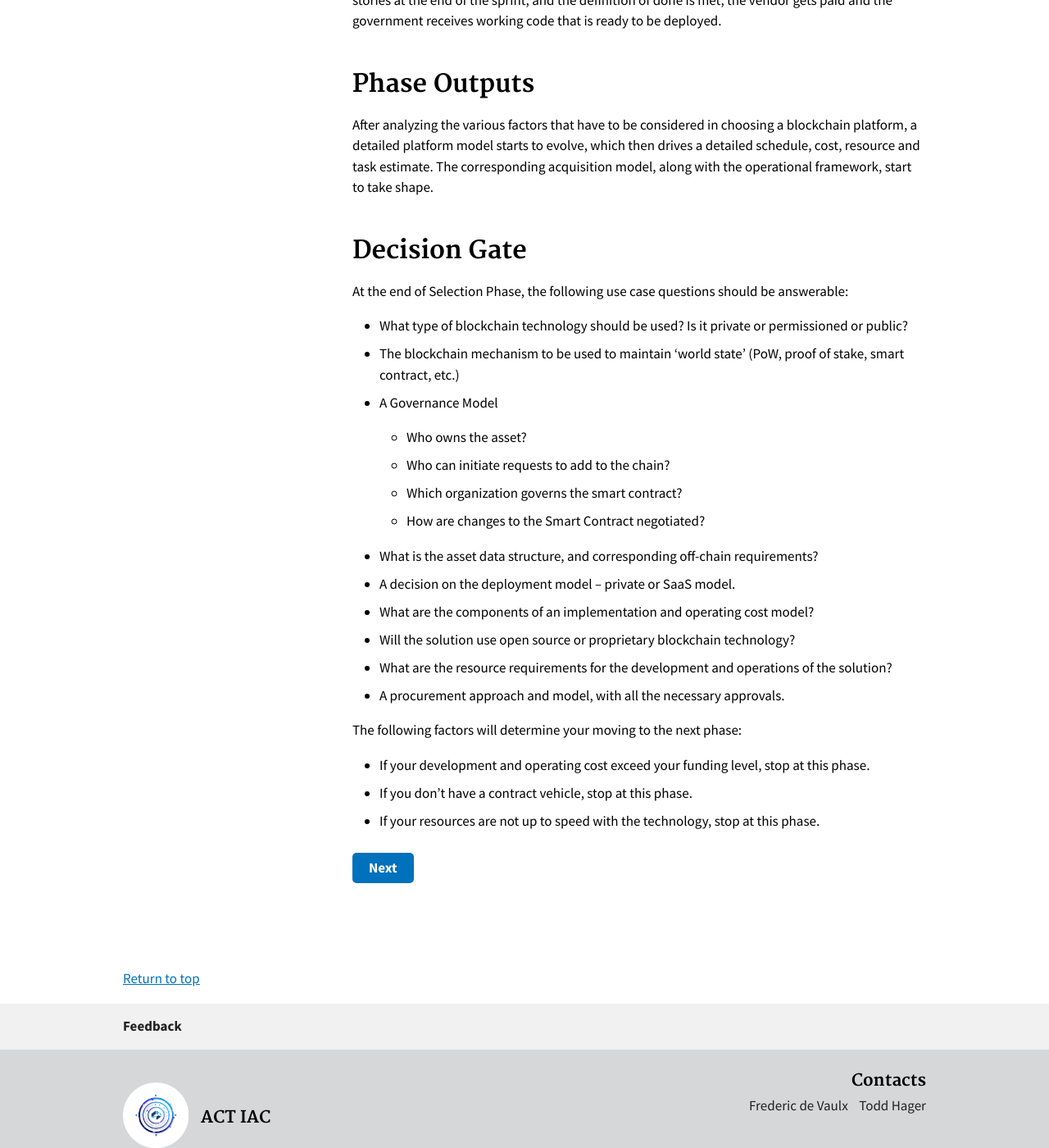
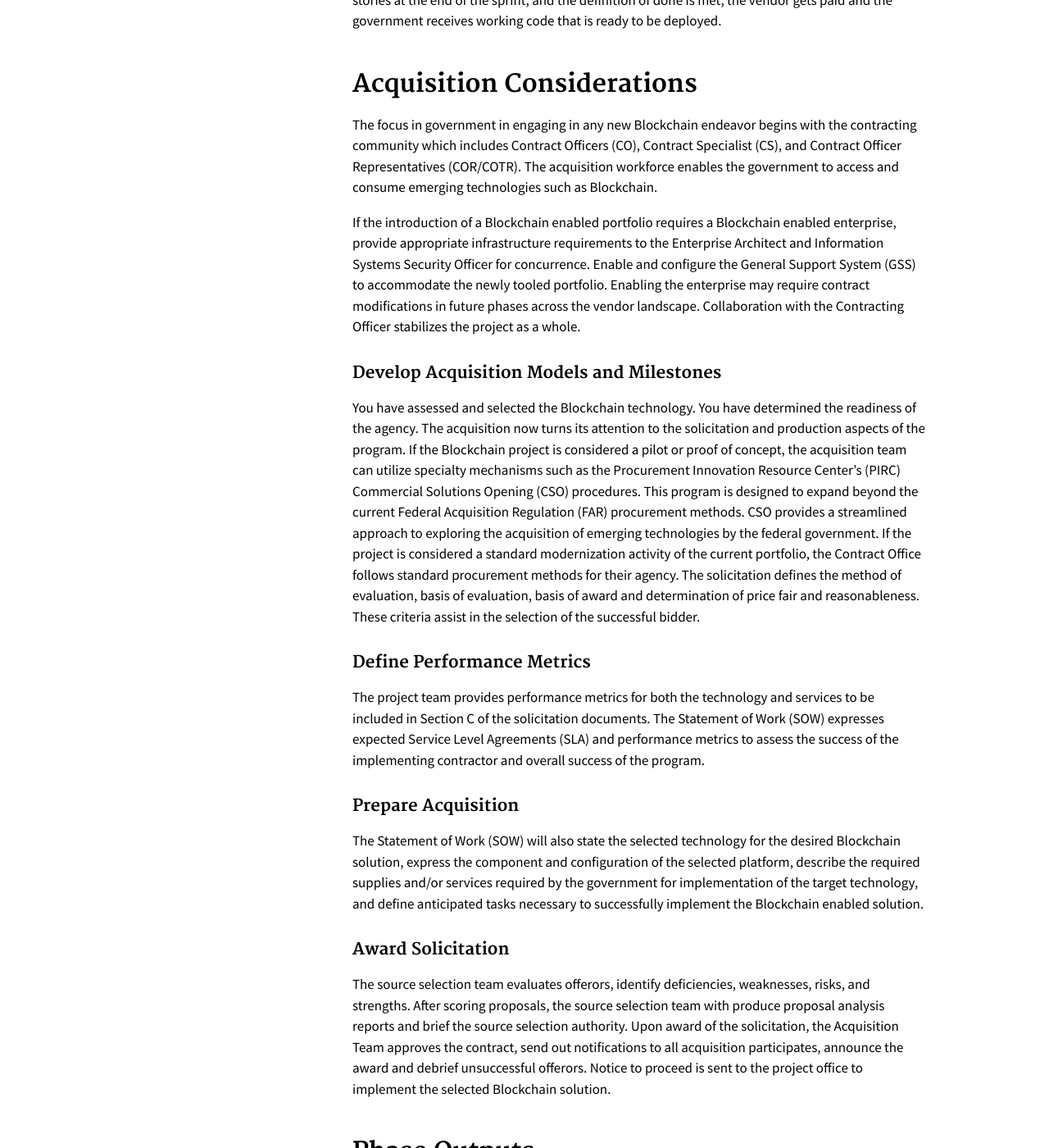
Before and after one commit to blockchain-working-group/blockchain-playbook, a Jekyll site: the page built from pages/phase3/phase3.md, in a window 1280 px wide and 1400 px high, scrolled down 8433 px. Shown: the whole window at 82% size. Built offline with Jekyll 4.4.1, drawn with Linux system fonts in a browser that asks for light colours.

Commit message:
Modified acquisition section in selection phase based on issue https://github.com/blockchain-working-group/blockchain-playbook/issues/20

```diff
--- a/pages/phase3/phase3.md
+++ b/pages/phase3/phase3.md
@@ -107,6 +107,23 @@ To ensure the use of new, more effective technologies and methods is not blocked
 #### Pay for results, not time
 Buy blockchain design and development services as a repeated process for the delivery of a working product. When technical requirements are not locked into the contract and the government and the vendor together formalize the definition of “done,” then one of the most advantageous pricing formats is firm-fixed price per iteration. When the vendor completes the user stories at the end of the sprint, and the definition of done is met, the vendor gets paid and the government receives working code that is ready to be deployed.
 
+## Acquisition Considerations
+The focus in government in engaging in any new Blockchain endeavor begins with the contracting community which includes Contract Officers (CO), Contract Specialist (CS), and Contract Officer Representatives (COR/COTR). The acquisition workforce enables the government to access and consume emerging technologies such as Blockchain.
+
+If the introduction of a Blockchain enabled portfolio requires a Blockchain enabled enterprise, provide appropriate infrastructure requirements to the Enterprise Architect and Information Systems Security Officer for concurrence.  Enable and configure the General Support System (GSS) to accommodate the newly tooled portfolio.  Enabling the enterprise may require contract modifications in future phases across the vendor landscape.  Collaboration with the Contracting Officer stabilizes the project as a whole.
+
+### Develop Acquisition Models and Milestones
+You have assessed and selected the Blockchain technology.  You have determined the readiness of the agency.  The acquisition now turns its attention to the solicitation and production aspects of the program.  If the Blockchain project is considered a pilot or proof of concept, the acquisition team can utilize specialty mechanisms such as the Procurement Innovation Resource Center’s (PIRC) Commercial Solutions Opening (CSO) procedures.  This program is designed to expand beyond the current Federal Acquisition Regulation (FAR) procurement methods. CSO provides a streamlined approach to exploring the acquisition of emerging technologies by the federal government.  If the project is considered a standard modernization activity of the current portfolio, the Contract Office follows standard procurement methods for their agency. The solicitation defines the method of evaluation, basis of evaluation, basis of award and determination of price fair and reasonableness.  These criteria assist in the selection of the successful bidder.
+
+### Define Performance Metrics
+The project team provides performance metrics for both the technology and services to be included in Section C of the solicitation documents. The Statement of Work (SOW) expresses expected Service Level Agreements (SLA) and performance metrics to assess the success of the implementing contractor and overall success of the program.
+
+### Prepare Acquisition
+The Statement of Work (SOW) will also state the selected technology for the desired Blockchain solution, express the component and configuration of the selected platform, describe the required supplies and/or services required by the government for implementation of the target technology, and define anticipated tasks necessary to successfully implement the Blockchain enabled solution.
+
+### Award Solicitation
+The source selection team evaluates offerors, identify deficiencies, weaknesses, risks, and strengths.  After scoring proposals, the source selection team with produce proposal analysis reports and brief the source selection authority.  Upon award of the solicitation, the Acquisition Team approves the contract, send out notifications to all acquisition participates, announce the award and debrief unsuccessful offerors.  Notice to proceed is sent to the project office to implement the selected Blockchain solution.
+
 ## Phase Outputs
 After analyzing the various factors that have to be considered in choosing a blockchain platform, a detailed platform model starts to evolve, which then drives a detailed schedule, cost, resource and task estimate. The corresponding acquisition model, along with the operational framework, start to take shape.
 
```
